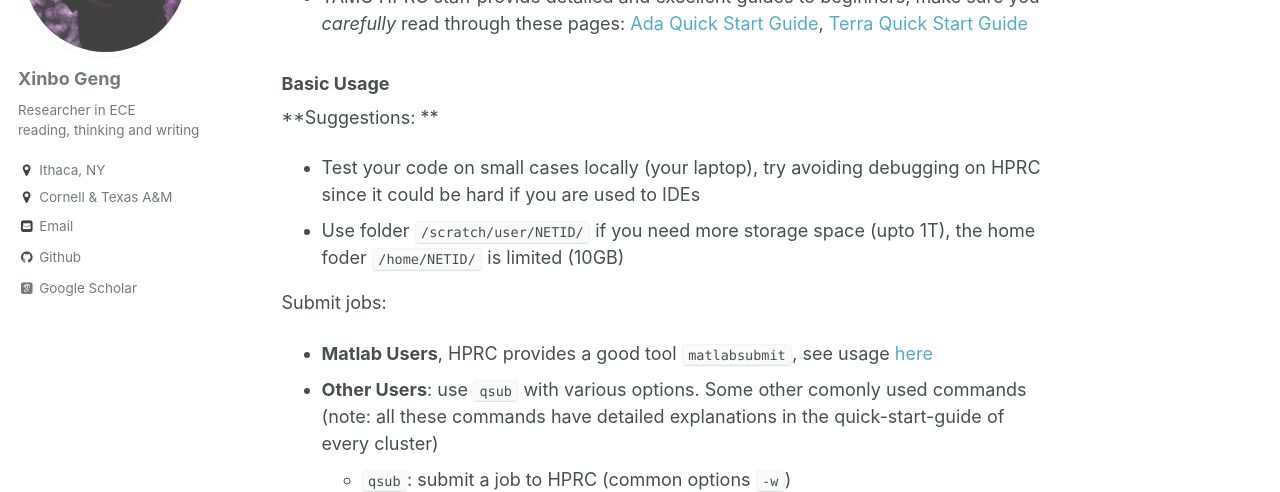
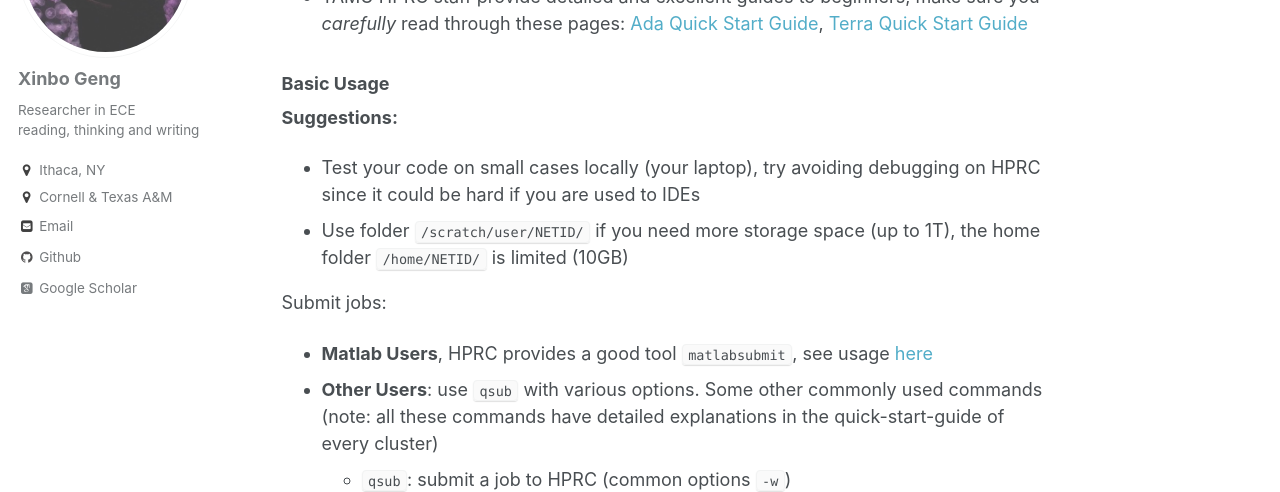
Before and after one commit to xb00dx/xb00dx.github.io, a Jekyll site: the page built from _posts/2020-08-21-Intro-to-TAMU-HPRC.md, in a window 1280 px wide and 900 px high, scrolled down 2018 px. Shown: the part 153-645 px from the top of the window. Built offline with Jekyll 4.4.1, drawn with Linux system fonts in a browser that asks for light colours; some web fonts are replaced; some of the changed text lies outside the part shown.

Commit message:
minor changes

```diff
--- a/_posts/2020-08-21-Intro-to-TAMU-HPRC.md
+++ b/_posts/2020-08-21-Intro-to-TAMU-HPRC.md
@@ -29,7 +29,7 @@ Please be aware of other free computing resources
 	- On Linux: Congrats! You made the right choice of OS!
 
 ### A little more
-- Github, **Free TAMU Github Accounts** [here](https://github.tamu.edu). After Acquired by Microsoft, Github provides free private repos (with limited collaborators). Make sure you are familiar with `git add`, `git commit -m`, `git push`, `git pull`, `git rebase`
+- Github, **Free TAMU Github Accounts** [here](https://github.tamu.edu). After acquired by Microsoft, Github provides free private repos (with limited collaborators). Make sure you are familiar with `git add`, `git commit -m`, `git push`, `git pull`, `git rebase`
 - Code editor: VIM, [an interactive tutorial](https://www.openvim.com/), [VIM primer](https://danielmiessler.com/study/vim/) [VIM cheatsheet](https://vim.rtorr.com/). Try to use numerous plugins of VIM: [best ones here](https://vimawesome.com/). Just for fun: [Emacs versus VIM](https://en.wikipedia.org/wiki/Editor_war)
 - Knowledge about Bash is also helpful, [learn bash in Y minutes](https://learnxinyminutes.com/docs/bash/)
 
@@ -60,13 +60,13 @@ You need to replace `NETID` below with your own netid
 - TAMU HPRC staff provide detailed and excellent guides to beginners, make sure you *carefully* read through these pages: [Ada Quick Start Guide](https://hprc.tamu.edu/wiki/Ada:QuickStart), [Terra Quick Start Guide](https://hprc.tamu.edu/wiki/Terra:QuickStart)
 
 ### Basic Usage
-**Suggestions: **
+**Suggestions:**
 - Test your code on small cases locally (your laptop), try avoiding debugging on HPRC since it could be hard if you are used to IDEs
-- Use folder `/scratch/user/NETID/` if you need more storage space (upto 1T), the home foder `/home/NETID/` is limited (10GB)
+- Use folder `/scratch/user/NETID/` if you need more storage space (up to 1T), the home folder `/home/NETID/` is limited (10GB)
 
 Submit jobs:
 - **Matlab Users**, HPRC provides a good tool `matlabsubmit`, see usage [here](https://hprc.tamu.edu/wiki/SW:Matlab_matlabsubmit)
-- **Other Users**: use `qsub` with various options. Some other comonly used commands (note: all these commands have detailed explanations in the quick-start-guide of every cluster)
+- **Other Users**: use `qsub` with various options. Some other commonly used commands (note: all these commands have detailed explanations in the quick-start-guide of every cluster)
   - `qsub`: submit a job to HPRC (common options `-w`)
   - `bjobs`: check job status
   - `bkill XXXX`: cancel a job
```
